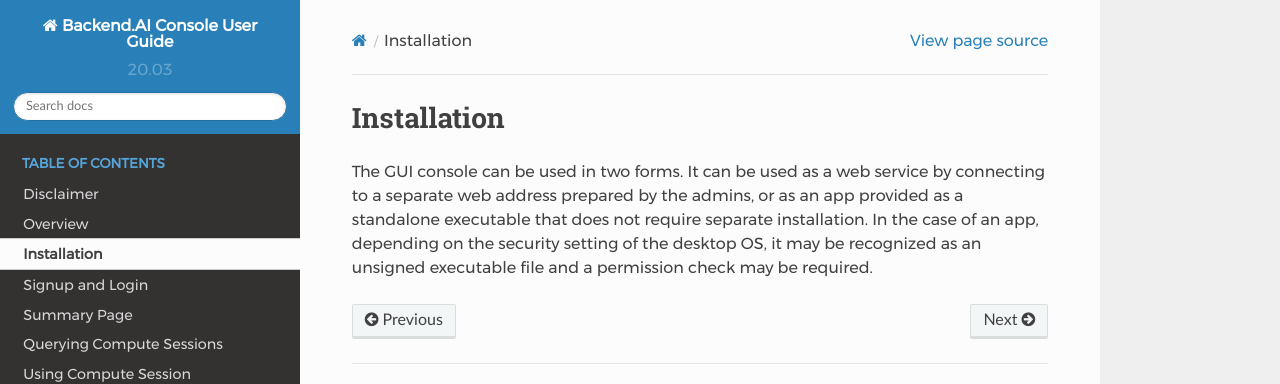
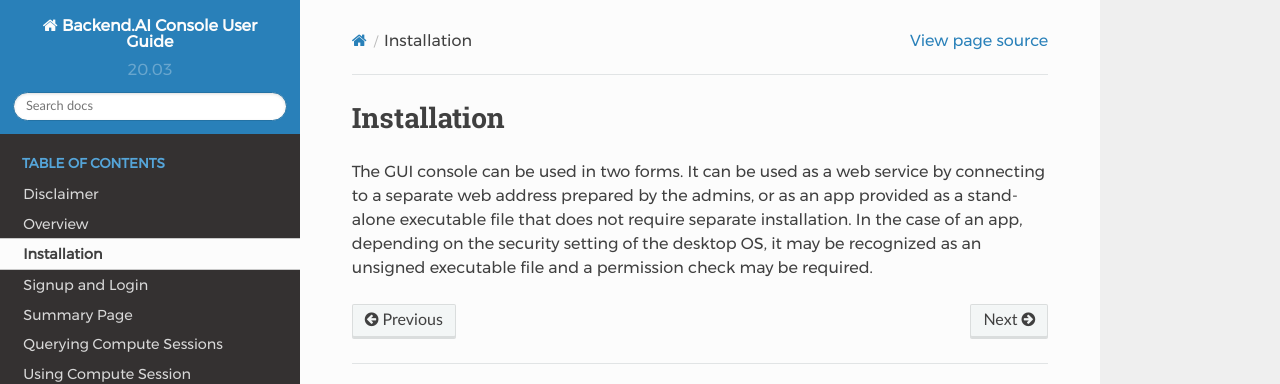
Before and after one commit to lablup/backend.ai-docs-webui, a Sphinx documentation site: the page built from docs/installation/installation.rst, in a window 1280 px wide. Shown: the top 384 px of the page. Built offline with Sphinx 7.4.7 and the Read the Docs theme 2.0.0, drawn with Linux system fonts in a browser that asks for light colours.

Commit message:
Update installation.rst

```diff
--- a/docs/installation/installation.rst
+++ b/docs/installation/installation.rst
@@ -4,7 +4,7 @@
 
 The GUI console can be used in two forms. It can be used as a web service by
 connecting to a separate web address prepared by the admins, or as an
-app provided as a standalone executable that does not require separate
+app provided as a stand-alone executable file that does not require separate
 installation. In the case of an app, depending on the security setting of the
 desktop OS, it may be recognized as an unsigned executable file
 and a permission check may be required.
```
